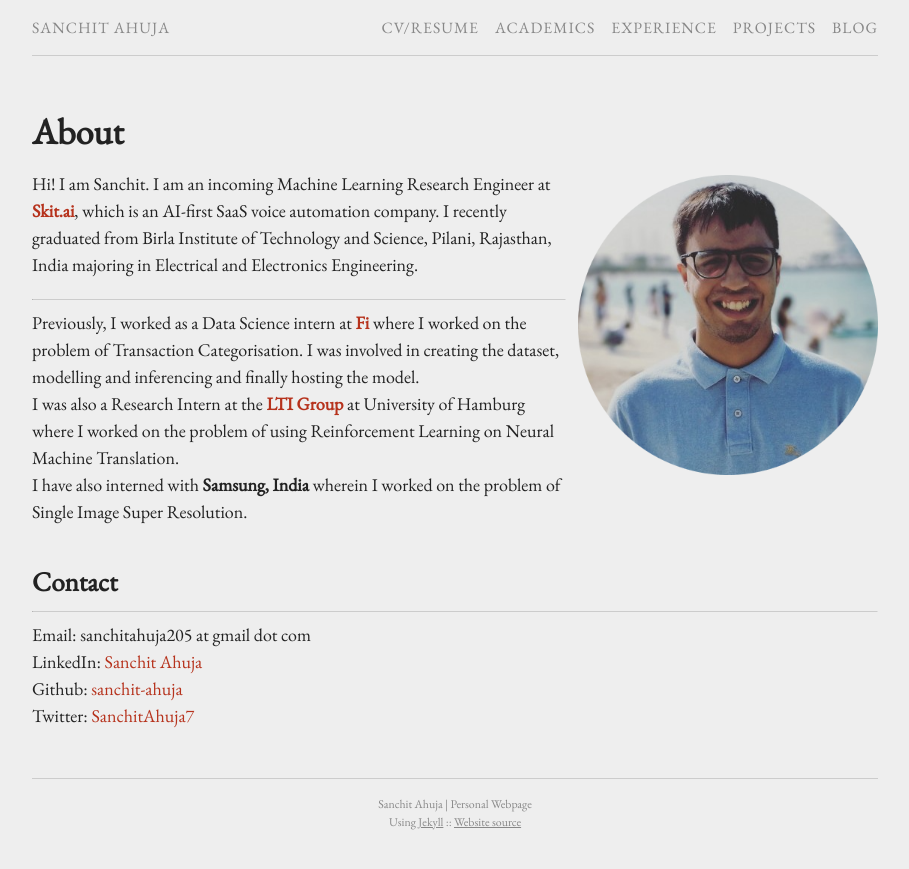
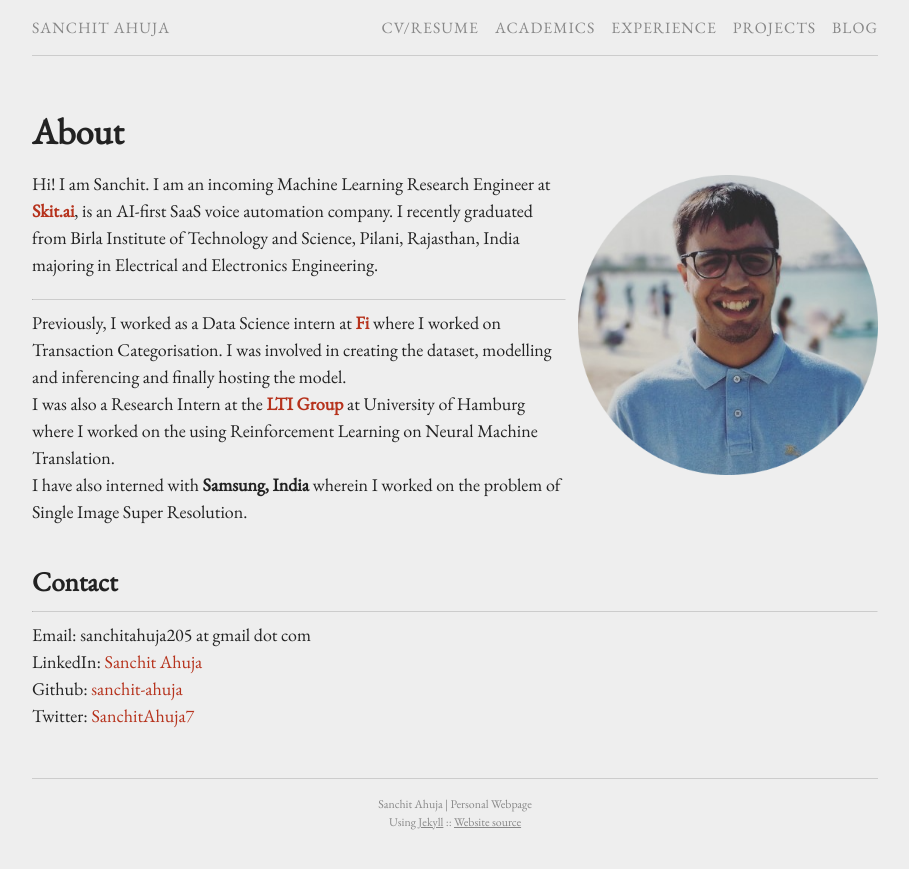
Before and after one commit to sanchit-ahuja/sanchit-ahuja.github.io, a Jekyll site: the page built from index.md, in a window 1280 px wide. Shown: the top 869 px of the page, without its empty margins (185-1094 px from the left). Built offline with Jekyll 4.4.1, drawn with Linux system fonts in a browser that asks for light colours.

Commit message:
minor changes

```diff
--- a/_config.yml
+++ b/_config.yml
@@ -55,3 +55,4 @@ comments:
       num_posts: 5
       width: 580
       colorscheme: light
+google_analytics: G-0GCKCYM0YT
--- a/index.md
+++ b/index.md
@@ -6,12 +6,12 @@ permalink: /
 
 {% include image.html url="images/photo-modified.png" caption="" width="300px" align="right" %}
 
-Hi! I am Sanchit. I am an incoming Machine Learning Research Engineer at [**Skit.ai**](https://Skit.ai), which  is an AI-first SaaS voice automation company. I recently graduated from Birla Institute of Technology and Science, Pilani, Rajasthan, India majoring in Electrical and Electronics Engineering.
+Hi! I am Sanchit. I am an incoming Machine Learning Research Engineer at [**Skit.ai**](https://Skit.ai), is an AI-first SaaS voice automation company. I recently graduated from Birla Institute of Technology and Science, Pilani, Rajasthan, India majoring in Electrical and Electronics Engineering.
 
 ---
-Previously, I worked as a Data Science intern at [**Fi**](https://fi.money) where I worked on the problem of Transaction Categorisation. I was involved in creating the dataset, modelling and inferencing and finally hosting the model.
+Previously, I worked as a Data Science intern at [**Fi**](https://fi.money) where I worked on Transaction Categorisation. I was involved in creating the dataset, modelling and inferencing and finally hosting the model.
 <br>
-I was also a Research Intern at the [**LTI Group**](https://www.inf.uni-hamburg.de/en/inst/ab/lt/home.html) at University of Hamburg where I worked on the problem of using Reinforcement Learning on Neural Machine Translation.
+I was also a Research Intern at the [**LTI Group**](https://www.inf.uni-hamburg.de/en/inst/ab/lt/home.html) at University of Hamburg where I worked on the using Reinforcement Learning on Neural Machine Translation.
 <br>
 I have also interned with **Samsung, India** wherein I worked on the problem of Single Image Super Resolution.
 <br>
```
